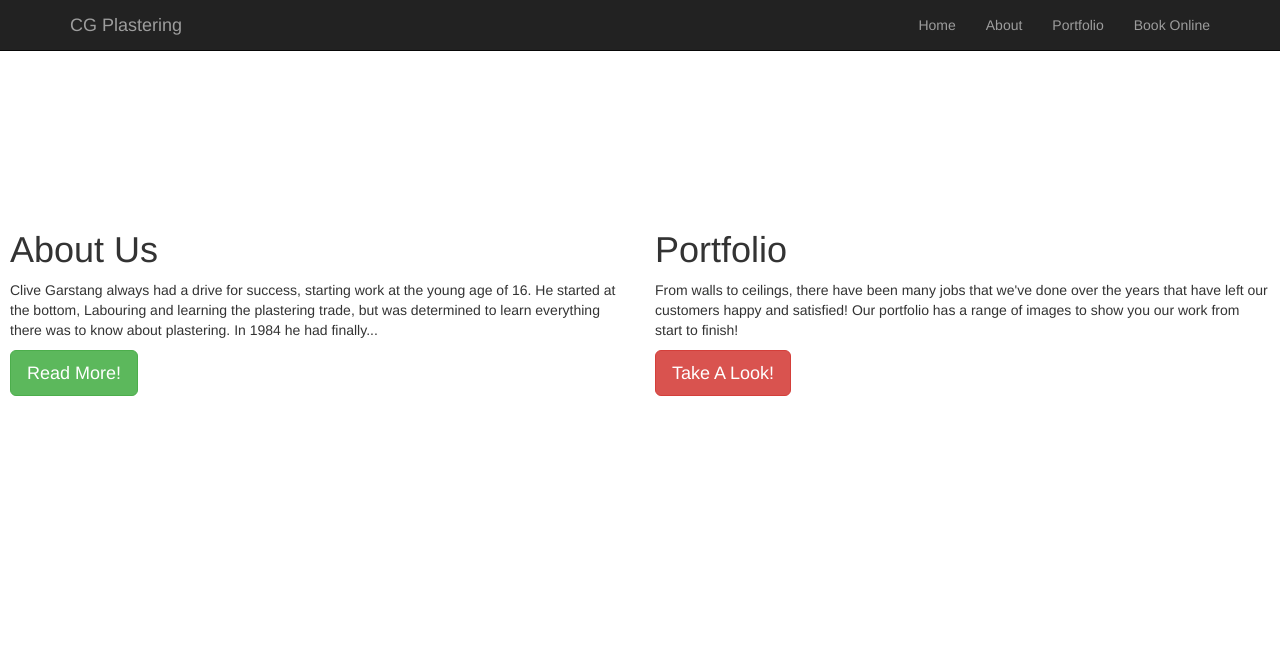
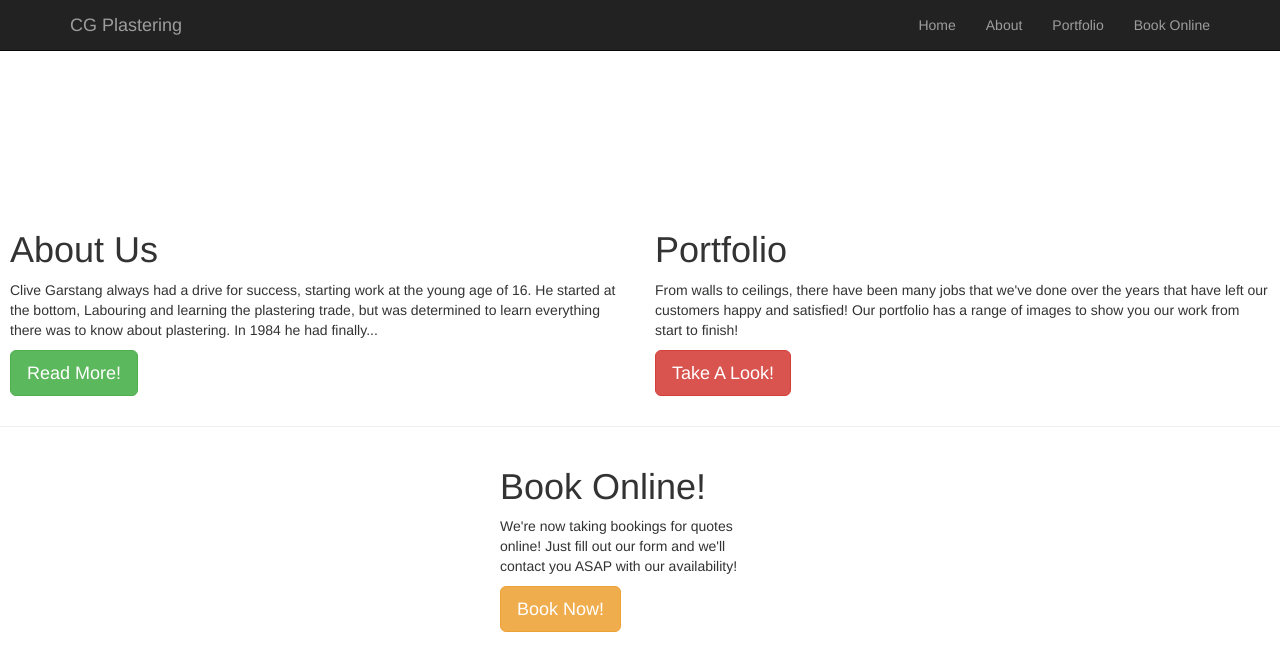
Before and after one commit to Garstang93/stream-1-project, a website: page plastering.html in a window 1280 px wide. Drawn offline with Linux system fonts and the light colour scheme.

Commit message:
updated plastering.html

```diff
--- a/plastering.html
+++ b/plastering.html
@@ -10,6 +10,11 @@
 				width: 100%;
 				padding: 10px;
 				margin-top: 200px;
+			}
+			.container3 {
+				width: 50%
+				padding: 10px;
+				margin-left: 500px;
 			}
 		</style>
 </head>
@@ -29,7 +34,7 @@
 			</div>
 		</nav>
 		<!--sections with buttons to navigate to pages-->
-				<div class="container2">
+		<div class="container2">
 			<div class="row">
 				<div class="col-md-6">
 					<h1>About Us</h1>
@@ -41,8 +46,19 @@
 						<p> From walls to ceilings, there have been many jobs that we've done over the years that have left our customers happy and satisfied! Our portfolio has a range of images to show you our work from start to finish!</p>
 						<a href="#" class="btn btn-danger btn-lg">Take A Look!</a>
 					</div>
+				</div>
+			</div>
+			<hr>
+		<div class="container3">
+			<div class="row">
+				<div class="col-md-4 centered">
+					<h1>Book Online!</h1>
+						<p>We're now taking bookings for quotes online! Just fill out our form and we'll contact you ASAP with our availability!</p>
+						<a href="#" class="btn btn-warning btn-lg">Book Now!</a>
+				</div>
 			</div>
 		</div>
 
+
 </body>
 </html>
```
